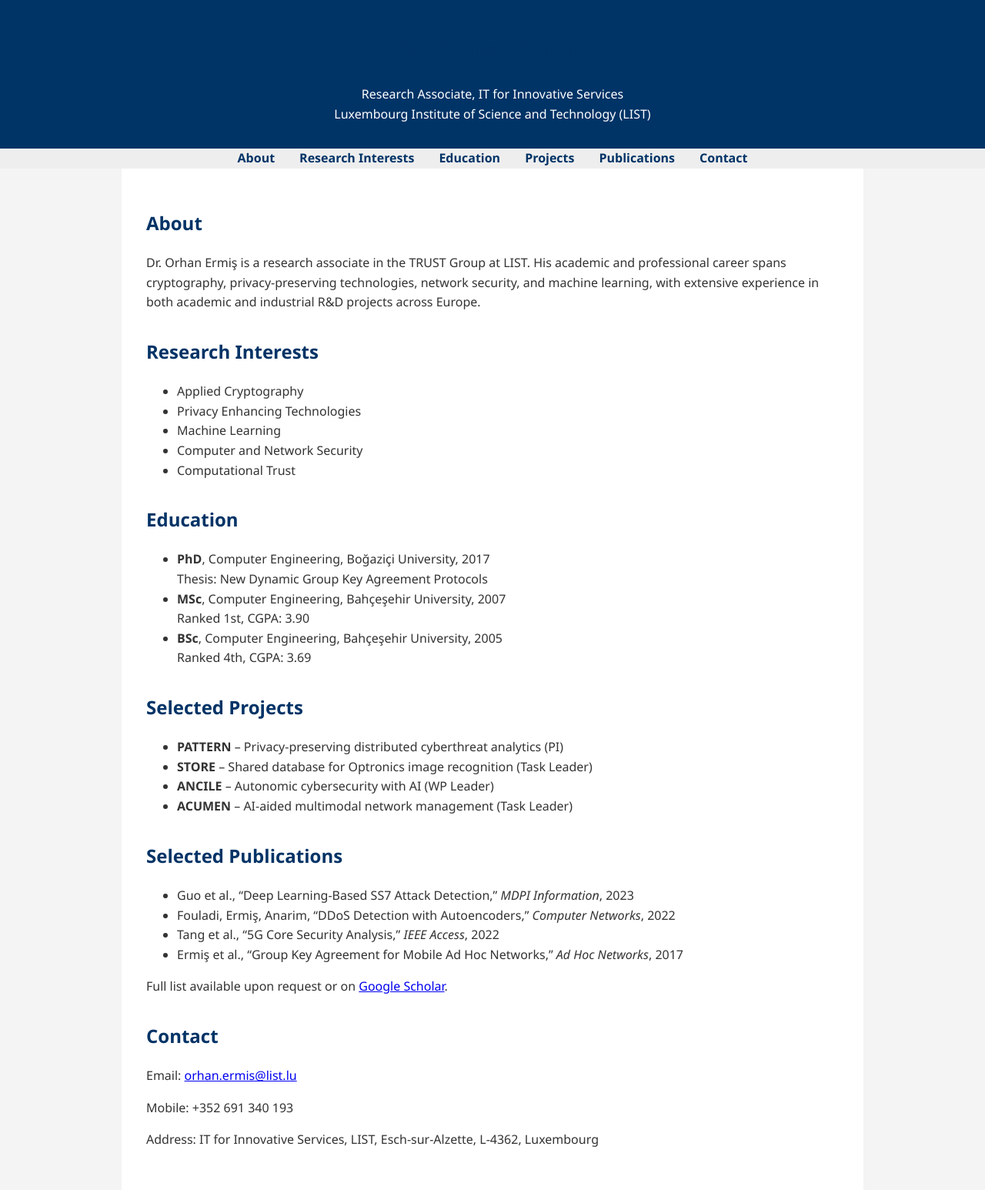
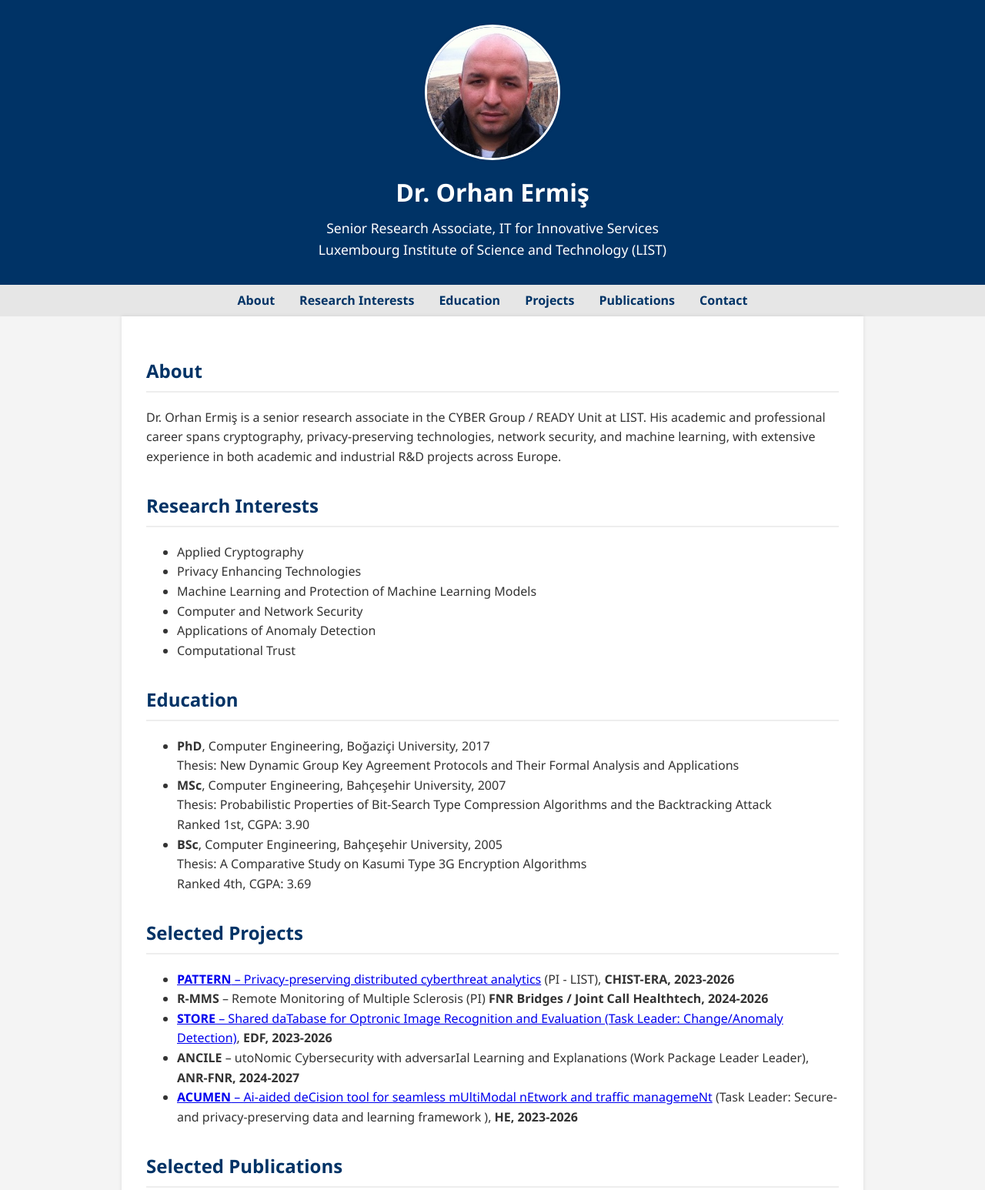
Before and after one commit to oermis/oermis.github.io, a plain HTML site: page index.html in a window 1280 px wide. Shown: the top 1546 px of the page at 77% size. Drawn offline with Linux system fonts and the light colour scheme.

Commit message:
updated version.

```diff
--- a/index.html
+++ b/index.html
@@ -8,8 +8,9 @@
 </head>
 <body>
   <header>
+    <img src="orhan_ermis.png" alt="Dr. Orhan Ermis" class="profile-pic">
     <h1>Dr. Orhan Ermiş</h1>
-    <p>Research Associate, IT for Innovative Services<br>
+    <p>Senior Research Associate, IT for Innovative Services<br>
        Luxembourg Institute of Science and Technology (LIST)</p>
   </header>
 
@@ -27,7 +28,7 @@
   <main>
     <section id="about">
       <h2>About</h2>
-      <p>Dr. Orhan Ermiş is a research associate in the TRUST Group at LIST. His academic and professional career spans cryptography, privacy-preserving technologies, network security, and machine learning, with extensive experience in both academic and industrial R&D projects across Europe.</p>
+      <p>Dr. Orhan Ermiş is a senior research associate in the CYBER Group / READY Unit at LIST. His academic and professional career spans cryptography, privacy-preserving technologies, network security, and machine learning, with extensive experience in both academic and industrial R&D projects across Europe.</p>
     </section>
 
     <section id="interests">
@@ -35,8 +36,9 @@
       <ul>
         <li>Applied Cryptography</li>
         <li>Privacy Enhancing Technologies</li>
-        <li>Machine Learning</li>
+        <li>Machine Learning and Protection of Machine Learning Models</li>
         <li>Computer and Network Security</li>
+        <li>Applications of Anomaly Detection</li>
         <li>Computational Trust</li>
       </ul>
     </section>
@@ -45,13 +47,15 @@
       <h2>Education</h2>
       <ul>
         <li><strong>PhD</strong>, Computer Engineering, Boğaziçi University, 2017<br>
-          Thesis: New Dynamic Group Key Agreement Protocols
+          Thesis: New Dynamic Group Key Agreement Protocols and Their Formal Analysis and Applications
         </li>
         <li><strong>MSc</strong>, Computer Engineering, Bahçeşehir University, 2007<br>
+          Thesis: Probabilistic Properties of Bit-Search Type Compression Algorithms and the Backtracking Attack<br>
           Ranked 1st, CGPA: 3.90
         </li>
         <li><strong>BSc</strong>, Computer Engineering, Bahçeşehir University, 2005<br>
-          Ranked 4th, CGPA: 3.69
+            Thesis: A Comparative Study on Kasumi Type 3G  Encryption Algorithms<br>
+            Ranked 4th, CGPA: 3.69
         </li>
       </ul>
     </section>
@@ -59,29 +63,32 @@
     <section id="projects">
       <h2>Selected Projects</h2>
       <ul>
-        <li><strong>PATTERN</strong> – Privacy-preserving distributed cyberthreat analytics (PI)</li>
-        <li><strong>STORE</strong> – Shared database for Optronics image recognition (Task Leader)</li>
-        <li><strong>ANCILE</strong> – Autonomic cybersecurity with AI (WP Leader)</li>
-        <li><strong>ACUMEN</strong> – AI-aided multimodal network management (Task Leader)</li>
+        <li><a href="https://chistera-pattern.github.io/"><strong>PATTERN</strong> – Privacy-preserving distributed cyberthreat analytics</a> (PI - LIST), <strong>CHIST-ERA, 2023-2026 </strong> </li>
+        <li><strong>R-MMS</strong> – Remote Monitoring of Multiple Sclerosis (PI) <strong> FNR Bridges / Joint Call Healthtech, 2024-2026 </strong></li>
+        <li><a href="https://edf-store.com/"><strong>STORE</strong> – Shared daTabase for Optronic Image Recognition and Evaluation (Task Leader: Change/Anomaly Detection)</a>, <strong> EDF, 2023-2026</strong></li>
+        <li><strong>ANCILE</strong> – utoNomic Cybersecurity with adversarIal Learning and Explanations (Work Package Leader Leader), <strong>ANR-FNR, 2024-2027</strong></li>
+        <li><a href="https://acumen-project.eu/"><strong>ACUMEN</strong> – Ai-aided deCision tool for seamless mUltiModal nEtwork and traffic managemeNt</a> (Task Leader: Secure- and privacy-preserving data and learning framework ), <strong>HE, 2023-2026</strong></li>
       </ul>
     </section>
 
     <section id="publications">
       <h2>Selected Publications</h2>
       <ul>
-        <li>Guo et al., “Deep Learning-Based SS7 Attack Detection,” <em>MDPI Information</em>, 2023</li>
-        <li>Fouladi, Ermiş, Anarim, “DDoS Detection with Autoencoders,” <em>Computer Networks</em>, 2022</li>
-        <li>Tang et al., “5G Core Security Analysis,” <em>IEEE Access</em>, 2022</li>
-        <li>Ermiş et al., “Group Key Agreement for Mobile Ad Hoc Networks,” <em>Ad Hoc Networks</em>, 2017</li>
+        <li>Fouladi, R., Ermis, O., Anarim, E., <a href="https://www.sciencedirect.com/science/article/abs/pii/S2214212620307560">“A DDoS attack detection and defense scheme using time-series analysis for SDN”</a>, <em>Journal of Information Security and Applications</em>, 2022</li>
+        <li>Fouladi, R., Ermis, O., Anarim, E.,  <a href="https://www.sciencedirect.com/science/article/abs/pii/S1389128622002560">“A DDoS attack detection and countermeasure scheme based on DWT and auto-encoder neural network for SDN”</a>, <em>Computer Networks</em>, 2022</li>
+        <li>Tang, Q., Ermis, O., Nguyen, C.D., De Oliveira, A., and Hirtzig, <a href="https://ieeexplore-ieee-org.proxy.bnl.lu/abstract/document/9709835">“A systematic analysis of 5g networks with a focus on 5g core security”</a>, <em>IEEE Access</em>, 2022</li>
+        <li>Çantalı G., Ermis, O., C¸ aglayan, M.U., and Ersoy, C., , <a href="https://dl-acm-org.proxy.bnl.lu/doi/abs/10.1145/3342998">“Analytical Models for the Scalability of Dynamic Group-key Agreement Protocols and Secure File Sharing Systems”</a>, <em>ACM Transactions on Privacy and Security</em>, 2019</li>
+        <li>Ermis, O., Bahtiyar, S¸., Anarım, E., and C¸ aglayan, M.U., <a href="https://www.sciencedirect.com/science/article/abs/pii/S1389128617303596">“A Key Agreement Protocol with Partial Backward Confidentiality”</a>, <em>Computer Networks</em>, 2017</li>
+        <li>Ermis, O., Bahtiyar, S¸., Anarım, E., and C¸ aglayan, M.U., <a href="https://www.sciencedirect.com/science/article/abs/pii/S1570870517301750">“A Secure and Efficient Group Key Agreement Approach for Mobile Ad Hoc Networks”</a>, <em>Ad Hoc Networks</em>, 2017</li>
       </ul>
-      <p>Full list available upon request or on <a href="https://scholar.google.com">Google Scholar</a>.</p>
+      <p>Full list available upon request or on <a href="https://scholar.google.com.tr/citations?user=_b6dDHMAAAAJ&hl=en">Google Scholar</a>.</p>
     </section>
 
     <section id="contact">
       <h2>Contact</h2>
       <p>Email: <a href="mailto:orhan.ermis@list.lu">orhan.ermis@list.lu</a></p>
       <p>Mobile: +352 691 340 193</p>
-      <p>Address: IT for Innovative Services, LIST, Esch-sur-Alzette, L-4362, Luxembourg</p>
+      <p>Address: LIST, Esch-sur-Alzette, L-4362, Luxembourg</p>
     </section>
   </main>
 
--- a/style.css
+++ b/style.css
@@ -1,25 +1,57 @@
+/* Base styles */
 body {
     font-family: 'Segoe UI', sans-serif;
     margin: 0;
+    padding: 0;
     line-height: 1.6;
     background: #f4f4f4;
     color: #333;
   }
 
-  header, footer {
+  /* Header styles */
+  header {
     background: #003366;
     color: #fff;
     text-align: center;
-    padding: 1em 0;
+    padding: 2em 1em;
+  }
+
+  header h1 {
+    margin: 0.5em 0 0.2em;
+    font-size: 2em;
+  }
+
+  header p {
+    margin: 0;
+    font-size: 1.1em;
+  }
+
+  /* Profile picture styling */
+  .profile-pic {
+    width: 170px;
+    height: 170px;
+    border-radius: 70%;
+    display: block;
+    margin: 0 auto 1em;
+    object-fit: cover;
+    object-position: center;
+    border: 3px solid #fff;
+    box-shadow: 0 0 5px rgba(0,0,0,0.1);
+  }
+
+  /* Navigation bar */
+  nav {
+    background: #e6e6e6;
+    padding: 0.5em 0;
   }
 
   nav ul {
     display: flex;
     justify-content: center;
-    background: #eee;
     list-style: none;
+    margin: 0;
     padding: 0;
-    margin: 0;
+    flex-wrap: wrap;
   }
 
   nav li {
@@ -30,19 +62,37 @@ body {
     text-decoration: none;
     color: #003366;
     font-weight: bold;
+    transition: color 0.2s;
   }
 
+  nav a:hover {
+    color: #0056b3;
+  }
+
+  /* Main content */
   main {
     padding: 2em;
     max-width: 900px;
     margin: auto;
     background: #fff;
+    box-shadow: 0 0 5px rgba(0,0,0,0.1);
   }
 
   section {
     margin-bottom: 2em;
   }
 
-  h1, h2 {
+  h2 {
     color: #003366;
+    border-bottom: 2px solid #eee;
+    padding-bottom: 0.25em;
   }
+
+  /* Footer styles */
+  footer {
+    background: #003366;
+    color: #fff;
+    text-align: center;
+    padding: 1em;
+    font-size: 0.9em;
+  }
```
Also changed, not shown: orhan_ermis.jpeg (added), orhan_ermis.png (added).
